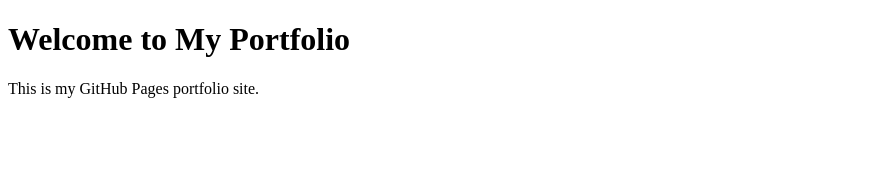
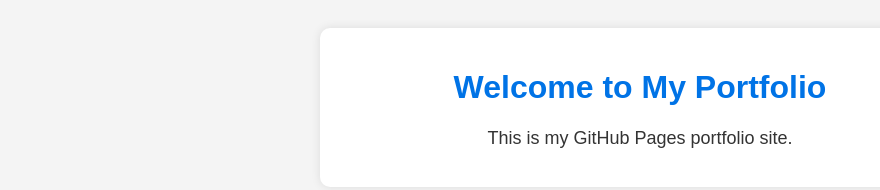
Before and after one commit to Trishika014/Trishika-, a plain HTML site: page index.html in a window 1280 px wide. Shown: the whole page, without its empty margins (0-880 px from the left). Drawn offline with Linux system fonts and the light colour scheme.

Commit message:
Update index.html

```diff
--- a/index.html
+++ b/index.html
@@ -4,9 +4,34 @@
     <meta charset="UTF-8">
     <meta name="viewport" content="width=device-width, initial-scale=1.0">
     <title>My Portfolio</title>
+    <style>
+        body {
+            font-family: Arial, sans-serif;
+            background-color: #f4f4f4;
+            color: #333;
+            text-align: center;
+            padding: 20px;
+        }
+        h1 {
+            color: #0073e6;
+        }
+        p {
+            font-size: 18px;
+        }
+        .container {
+            max-width: 600px;
+            margin: auto;
+            background: white;
+            padding: 20px;
+            border-radius: 10px;
+            box-shadow: 0px 0px 10px rgba(0, 0, 0, 0.1);
+        }
+    </style>
 </head>
 <body>
-    <h1>Welcome to My Portfolio</h1>
-    <p>This is my GitHub Pages portfolio site.</p>
+    <div class="container">
+        <h1>Welcome to My Portfolio</h1>
+        <p>This is my GitHub Pages portfolio site.</p>
+    </div>
 </body>
 </html>
```
